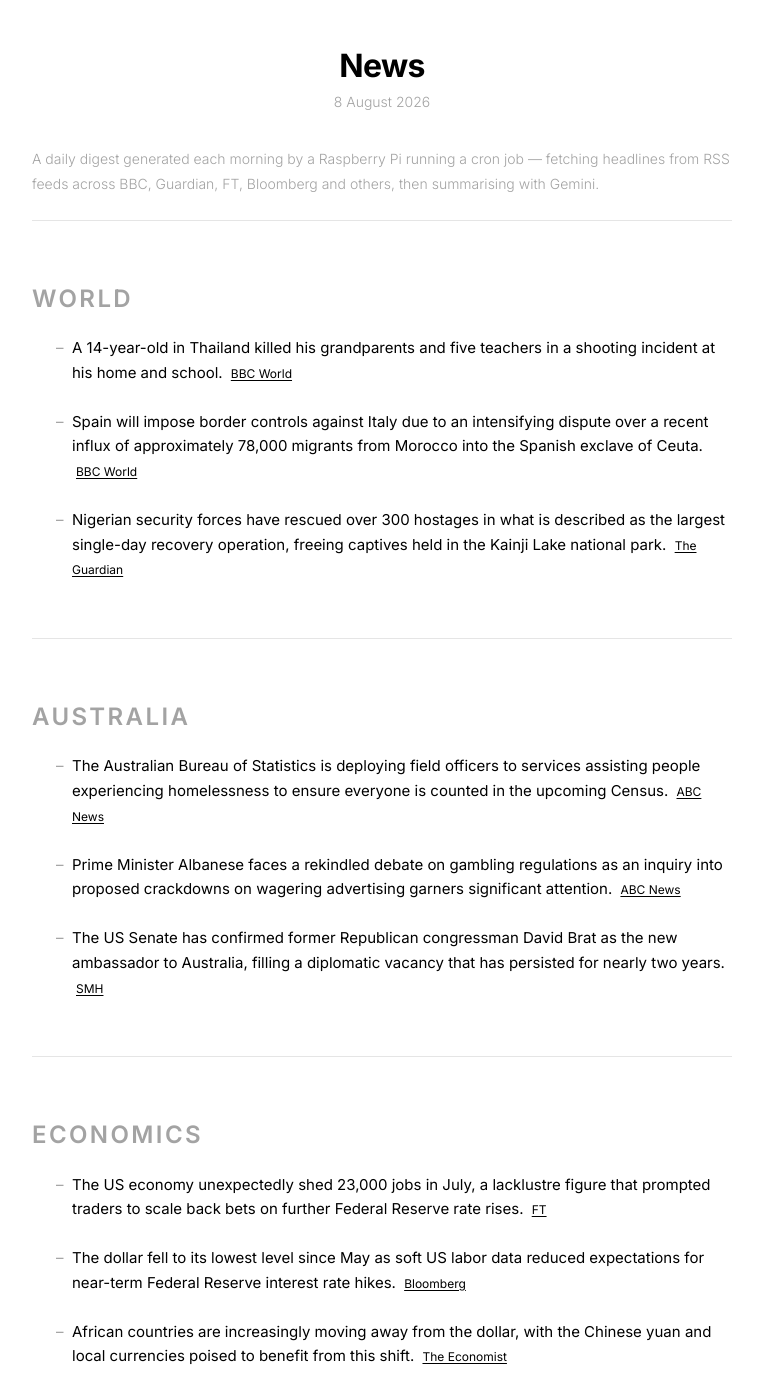
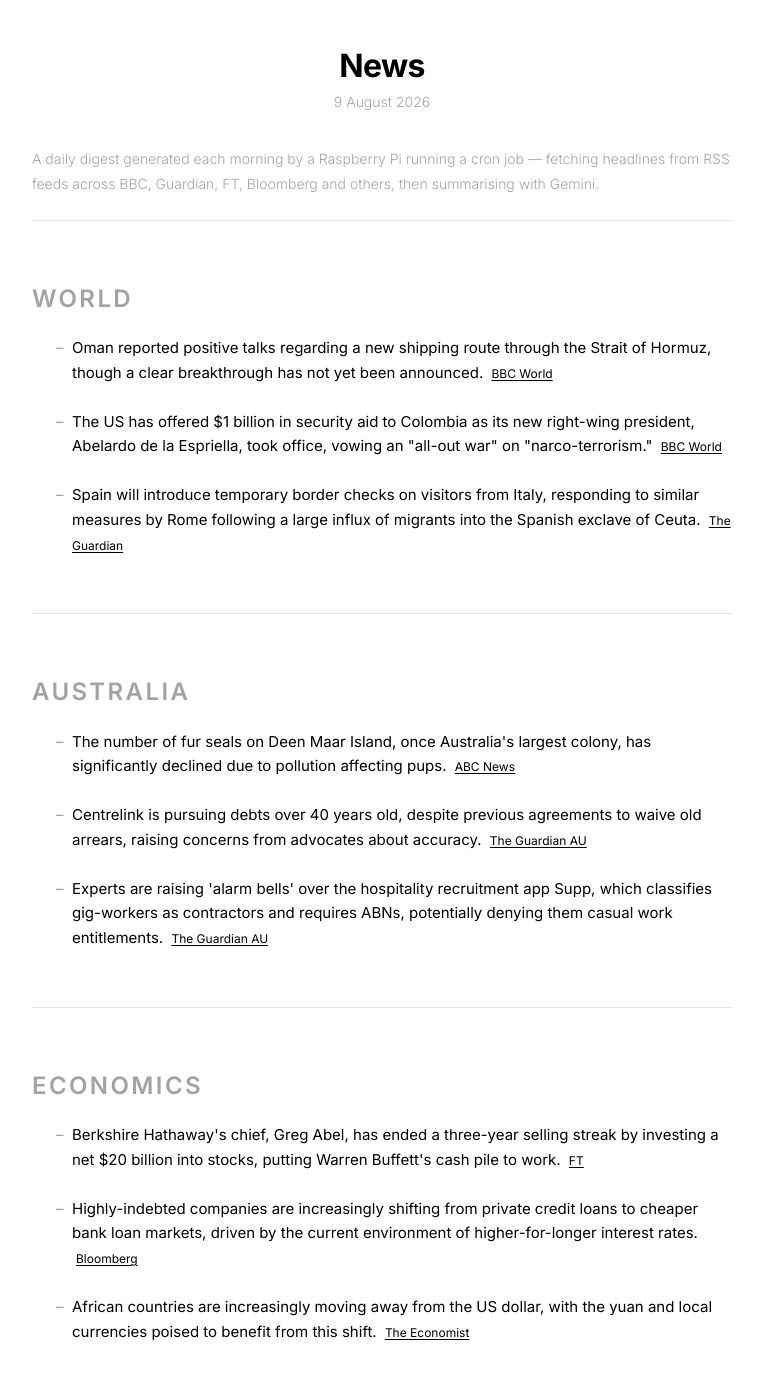
Before and after one commit to s-jac/s-jac.github.io, a Jekyll site: the page built from projects/news.html, in a window 1280 px wide and 1400 px high. Shown: the whole window, without its empty margins (258-1021 px from the left). Built offline with Jekyll 4.4.1, drawn with Linux system fonts in a browser that asks for light colours; some of the changed text lies outside the part shown.

Commit message:
daily news update 9 August 2026

```diff
--- a/_data/news.json
+++ b/_data/news.json
@@ -1,22 +1,22 @@
 {
-  "date": "8 August 2026",
-  "generated_at": "2026-08-07T21:00:24.460145+00:00",
+  "date": "9 August 2026",
+  "generated_at": "2026-08-08T21:00:25.090288+00:00",
   "sections": [
     {
       "heading": "World",
       "bullets": [
         {
-          "text": "A 14-year-old in Thailand killed his grandparents and five teachers in a shooting incident at his home and school.",
+          "text": "Oman reported positive talks regarding a new shipping route through the Strait of Hormuz, though a clear breakthrough has not yet been announced.",
           "source": "BBC World",
           "url": "https://www.bbc.com/news/world"
         },
         {
-          "text": "Spain will impose border controls against Italy due to an intensifying dispute over a recent influx of approximately 78,000 migrants from Morocco into the Spanish exclave of Ceuta.",
+          "text": "The US has offered $1 billion in security aid to Colombia as its new right-wing president, Abelardo de la Espriella, took office, vowing an \"all-out war\" on \"narco-terrorism.\"",
           "source": "BBC World",
           "url": "https://www.bbc.com/news/world"
         },
         {
-          "text": "Nigerian security forces have rescued over 300 hostages in what is described as the largest single-day recovery operation, freeing captives held in the Kainji Lake national park.",
+          "text": "Spain will introduce temporary border checks on visitors from Italy, responding to similar measures by Rome following a large influx of migrants into the Spanish exclave of Ceuta.",
           "source": "The Guardian",
           "url": "https://www.theguardian.com"
         }
@@ -26,19 +26,19 @@
       "heading": "Australia",
       "bullets": [
         {
-          "text": "The Australian Bureau of Statistics is deploying field officers to services assisting people experiencing homelessness to ensure everyone is counted in the upcoming Census.",
+          "text": "The number of fur seals on Deen Maar Island, once Australia's largest colony, has significantly declined due to pollution affecting pups.",
           "source": "ABC News",
           "url": "https://www.abc.net.au/news"
         },
         {
-          "text": "Prime Minister Albanese faces a rekindled debate on gambling regulations as an inquiry into proposed crackdowns on wagering advertising garners significant attention.",
-          "source": "ABC News",
-          "url": "https://www.abc.net.au/news"
+          "text": "Centrelink is pursuing debts over 40 years old, despite previous agreements to waive old arrears, raising concerns from advocates about accuracy.",
+          "source": "The Guardian AU",
+          "url": "https://www.theguardian.com/au"
         },
         {
-          "text": "The US Senate has confirmed former Republican congressman David Brat as the new ambassador to Australia, filling a diplomatic vacancy that has persisted for nearly two years.",
-          "source": "SMH",
-          "url": "https://www.smh.com.au"
+          "text": "Experts are raising 'alarm bells' over the hospitality recruitment app Supp, which classifies gig-workers as contractors and requires ABNs, potentially denying them casual work entitlements.",
+          "source": "The Guardian AU",
+          "url": "https://www.theguardian.com/au"
         }
       ]
     },
@@ -46,17 +46,17 @@
       "heading": "Economics",
       "bullets": [
         {
-          "text": "The US economy unexpectedly shed 23,000 jobs in July, a lacklustre figure that prompted traders to scale back bets on further Federal Reserve rate rises.",
+          "text": "Berkshire Hathaway's chief, Greg Abel, has ended a three-year selling streak by investing a net $20 billion into stocks, putting Warren Buffett's cash pile to work.",
           "source": "FT",
           "url": "https://www.ft.com"
         },
         {
-          "text": "The dollar fell to its lowest level since May as soft US labor data reduced expectations for near-term Federal Reserve interest rate hikes.",
+          "text": "Highly-indebted companies are increasingly shifting from private credit loans to cheaper bank loan markets, driven by the current environment of higher-for-longer interest rates.",
           "source": "Bloomberg",
           "url": "https://www.bloomberg.com/markets"
         },
         {
-          "text": "African countries are increasingly moving away from the dollar, with the Chinese yuan and local currencies poised to benefit from this shift.",
+          "text": "African countries are increasingly moving away from the US dollar, with the yuan and local currencies poised to benefit from this shift.",
           "source": "The Economist",
           "url": "https://www.economist.com/finance-and-economics"
         }
```
